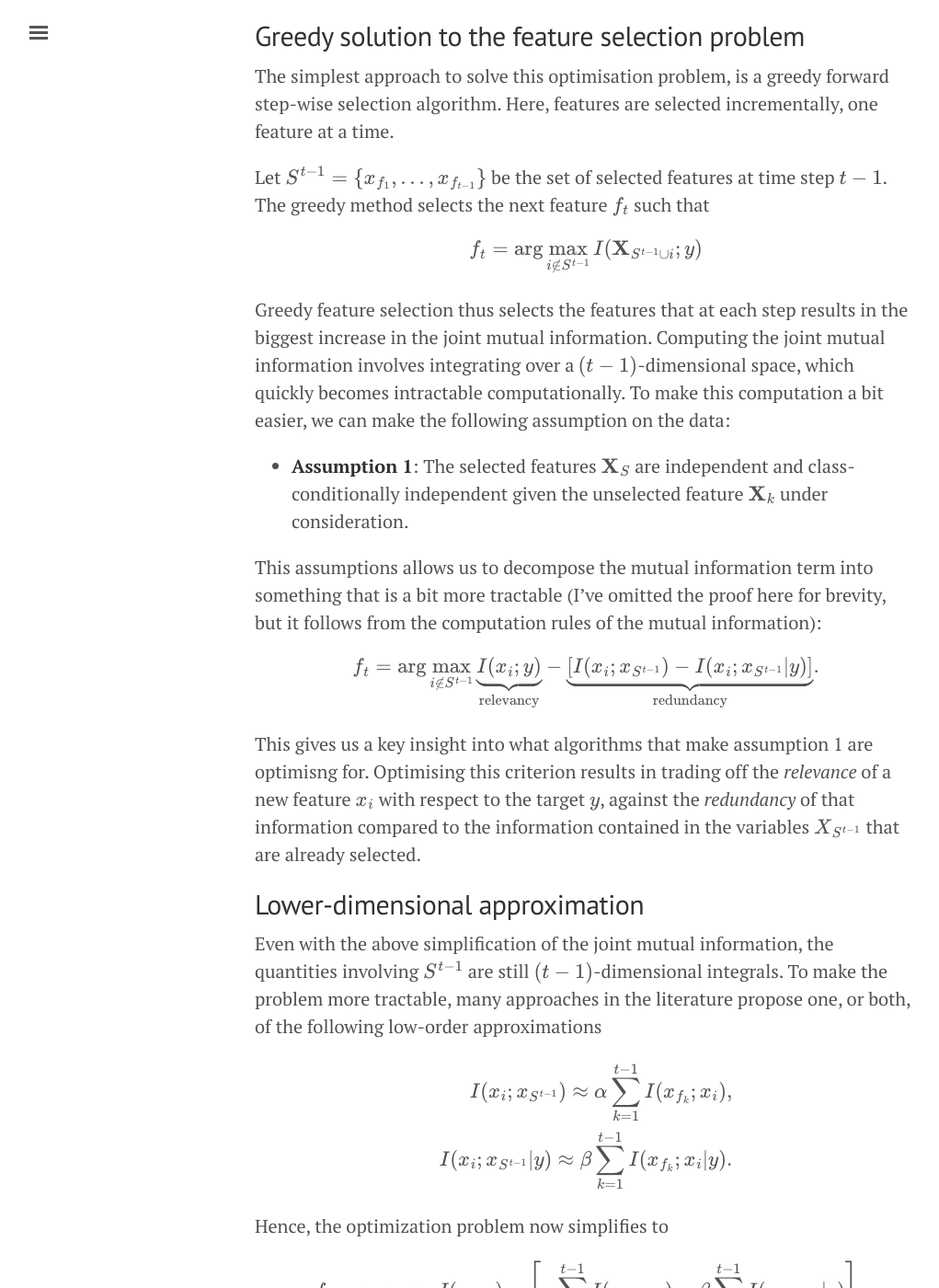
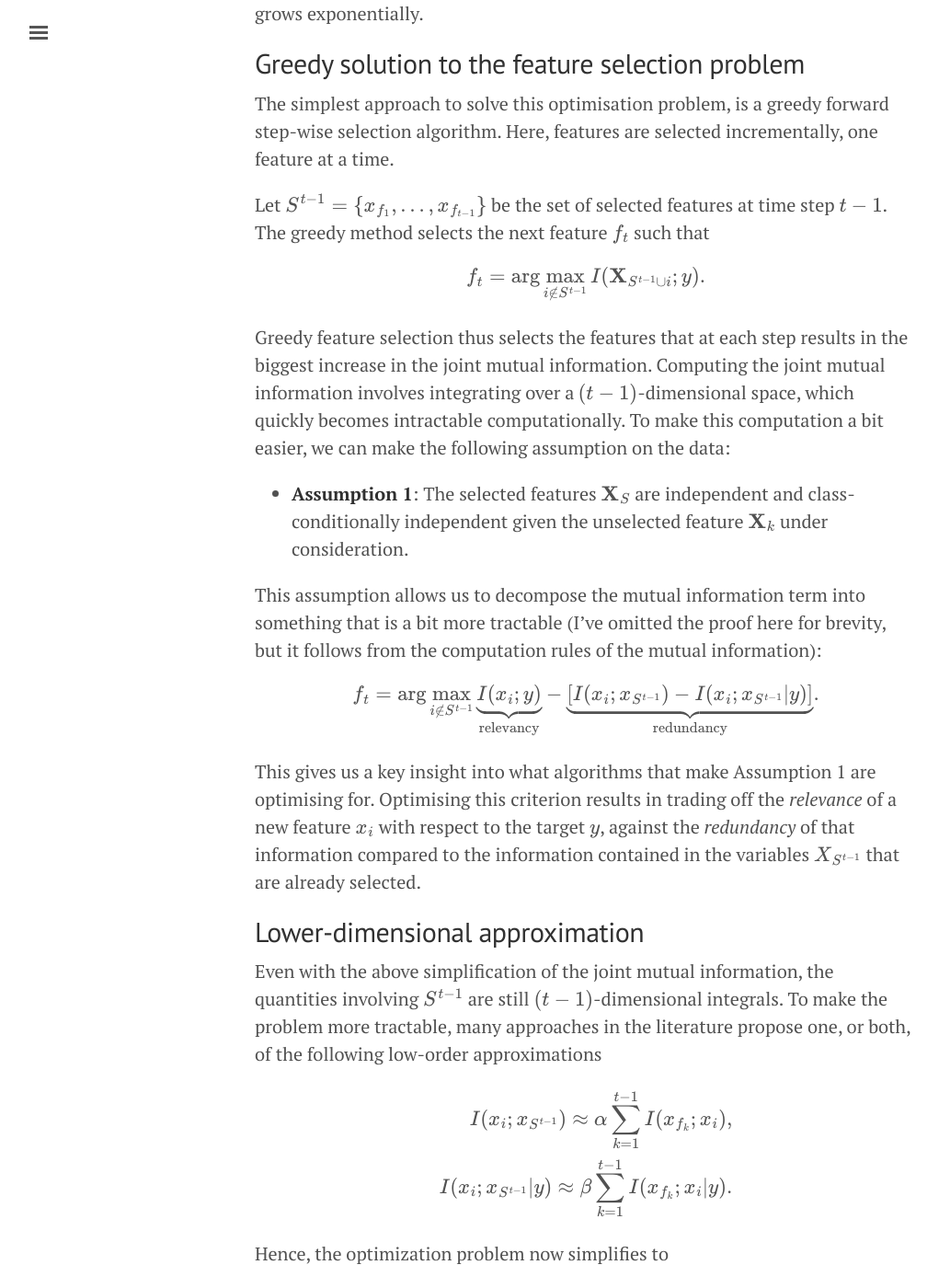
Before and after one commit to thuijskens/thuijskens.github.io, a Jekyll site: the page built from _posts/2017-10-07-feature-selection.md, in a window 1280 px wide and 1400 px high, scrolled down 2263 px. Shown: the whole window at 92% size, without its empty margins (3-1024 px from the left). Built offline with Jekyll 4.4.1, drawn with Linux system fonts in a browser that asks for light colours; formulas are drawn with MathJax 3; some of the changed text lies outside the part shown.

Commit message:
Fix typos

```diff
--- a/_posts/2017-10-07-feature-selection.md
+++ b/_posts/2017-10-07-feature-selection.md
@@ -41,17 +41,17 @@ The simplest approach to solve this optimisation problem, is a greedy forward st
 
 Let $$S^{t - 1} = \{x_{f_1}, \ldots, x_{f_{t - 1}}\}$$ be the set of selected features at time step $$t - 1$$. The greedy method selects the next feature $$f_t$$ such that
 
-$$ f_t = \arg\max_{i \notin S^{t - 1}} I(\textbf{X}_{S^{t - 1} \cup i} ; y) $$
+$$ f_t = \arg\max_{i \notin S^{t - 1}} I(\textbf{X}_{S^{t - 1} \cup i} ; y). $$
 
 Greedy feature selection thus selects the features that at each step results in the biggest increase in the joint mutual information. Computing the joint mutual information involves integrating over a $$(t - 1)$$-dimensional space, which quickly becomes intractable computationally. To make this computation a bit easier, we can make the following assumption on the data:
 
 * **Assumption 1**: The selected features $$\textbf{X}_S$$ are independent and class-conditionally independent given the unselected feature $$\textbf{X}_k$$ under consideration.
 
-This assumptions allows us to decompose the mutual information term into something that is a bit more tractable (I've omitted the proof here for brevity, but it follows from the computation rules of the mutual information):
+This assumption allows us to decompose the mutual information term into something that is a bit more tractable (I've omitted the proof here for brevity, but it follows from the computation rules of the mutual information):
 
 $$ f_t = \arg\max_{i \notin S^{t - 1}} \underbrace{I(x_i; y)}_{\text{relevancy}} - \underbrace{\left[I(x_i; x_{S^{t - 1}}) - I(x_i; x_{S^{t - 1}} | y) \right]}_{\text{redundancy}}.$$
 
-This gives us a key insight into what algorithms that make assumption 1 are optimisng for. Optimising this criterion results in trading off the *relevance* of a new feature $$x_i$$ with respect to the target $$y$$, against the *redundancy* of that information compared to the information contained in the variables $$X_{S^{t - 1}}$$ that are already selected.
+This gives us a key insight into what algorithms that make Assumption 1 are optimising for. Optimising this criterion results in trading off the *relevance* of a new feature $$x_i$$ with respect to the target $$y$$, against the *redundancy* of that information compared to the information contained in the variables $$X_{S^{t - 1}}$$ that are already selected.
 
 ## Lower-dimensional approximation
 
@@ -93,7 +93,7 @@ p(x_i x_j) = p(x_i) p(x_j)
 $$
   This implies that $$\sum I(X_j; X_k)$$ will be zero.
 
-We can now see that $$\alpha$$ and $$\beta$$ control the degree of belief in one of these assumptions.
+We can now see that $$\alpha$$ and $$\beta$$ control the degree of belief in one of these assumptions:
 
 * A value of $$\alpha$$ closer to zero indicates a stronger belief in Assumption 3.
 * A value of $$\beta$$ closer to zero indicates a stronger belief in Assumption 2.
```
Also changed, not shown: other parts of _posts/2017-10-07-feature-selection.md (+5 -5 lines).
